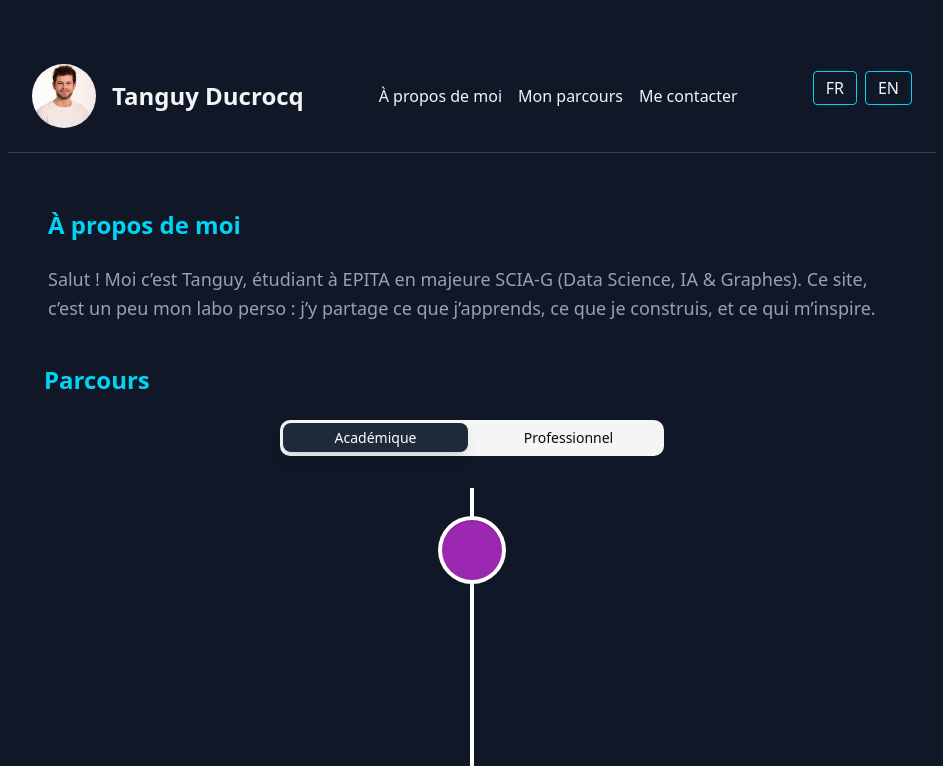
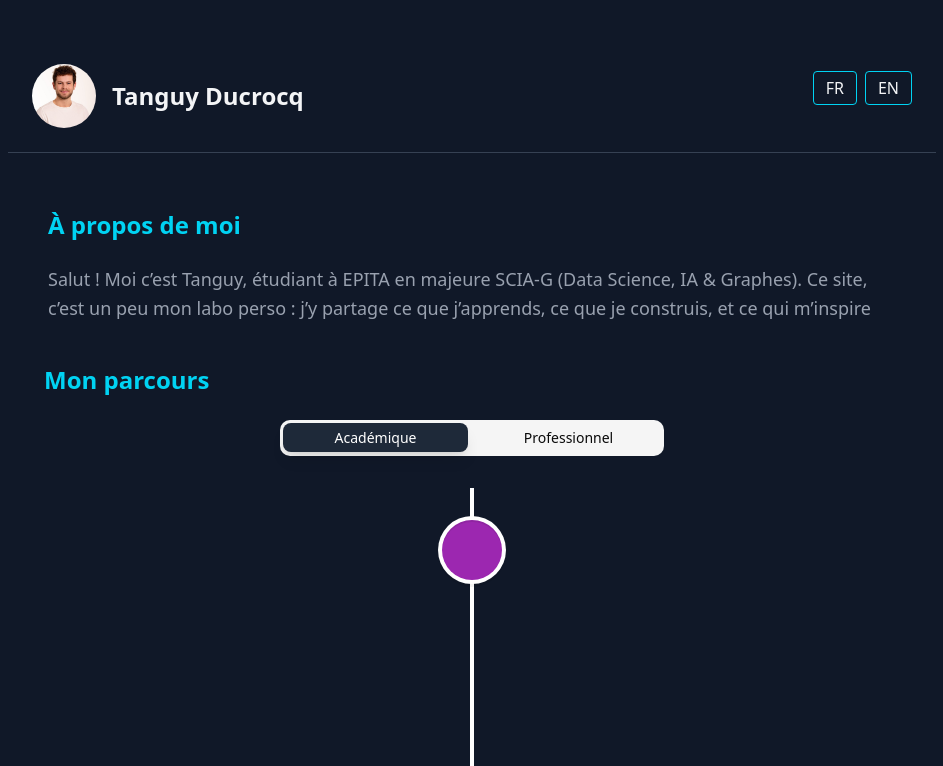
Before and after one commit to tanguydcq/tanguydcq.github.io, a React (Vite) app: page / in a window 1280 px wide. Shown: the top 766 px of the page, without its empty margins (168-1111 px from the left). Built offline with nearby package versions, Linux system fonts and the light colour scheme; some icons are missing.

Commit message:
traduction de toute la section parcours

```diff
--- a/src/components/Header.tsx
+++ b/src/components/Header.tsx
@@ -11,11 +11,11 @@ export function Header() {
         <img src="/images/identite.jpg" alt="Identité" className="w-16 h-16 rounded-full object-cover" />
         <h1 className="text-2xl font-bold">Tanguy Ducrocq</h1>
       </div>
-      <nav className="space-x-4">
+      {/* <nav className="space-x-4">
         <a href="#presentation" className="hover:text-blue-400">{t('header.presentation')}</a>
         <a href="#parcours" className="hover:text-blue-400">{t('header.parcours')}</a>
         <a href="#contact" className="hover:text-blue-400">{t('header.contact')}</a>
-      </nav>
+      </nav> */}
       <div className="flex justify-end mb-4">
         <button
           onClick={() => i18n.changeLanguage('fr')}
--- a/src/components/ParcoursComponent.tsx
+++ b/src/components/ParcoursComponent.tsx
@@ -5,6 +5,9 @@ import StarIcon from '@mui/icons-material/Star';
 import SchoolIcon from '@mui/icons-material/School';
 import { Tabs, TabsContent, TabsList, TabsTrigger } from "./ui/tabs";
 import React from 'react';
+
+import { useTranslation } from "react-i18next";
+import "../i18n";
 
 // Typage des props pour TimelineItem
 interface TimelineItemProps {
@@ -42,31 +45,32 @@ function TimelineItem({
 
 
 function ParcoursAcademiqueSection() {
+    const { t } = useTranslation();
     return (
         <section className="flex flex-col p-6 rounded-2xl w-full text-left">
             <VerticalTimeline>
                 <TimelineItem
-                    date="2023 - present"
+                    date={t('parcours.academicJourney.items.0.date')}
                     icon={<SchoolIcon />}
-                    title="EPITA"
-                    subtitle="Paris"
-                    description="Cycle ingénieur – Promotion 2026 Majeure SCIA-G : Data Science, Intelligence Artificielle et Graphes"
+                    title={t('parcours.academicJourney.items.0.title')}
+                    subtitle={t('parcours.academicJourney.items.0.subtitle')}
+                    description={t('parcours.academicJourney.items.0.description')}
                     bgColor="rgb(156, 39, 176)"
                 />
                 <TimelineItem
-                    date="2021-2023"
+                    date={t('parcours.academicJourney.items.1.date')}
                     icon={<SchoolIcon />}
-                    title="Prepa CPGE"
-                    subtitle="Sainte Marie Antony"
-                    description="Filière suivie : MPSI/MP"
+                    title={t('parcours.academicJourney.items.1.title')}
+                    subtitle={t('parcours.academicJourney.items.1.subtitle')}
+                    description={t('parcours.academicJourney.items.1.description')}
                     bgColor="rgb(33, 150, 243)"
                 />
                 <TimelineItem
-                    date="2020-2021"
+                    date={t('parcours.academicJourney.items.2.date')}
                     icon={<SchoolIcon />}
-                    title="Baccalauréat"
-                    subtitle="Lakanal Sceaux"
-                    description="Spécialités suivies : mathématiques et physique-chimie Options choisies : mathématiques expertes et sport"
+                    title={t('parcours.academicJourney.items.2.title')}
+                    subtitle={t('parcours.academicJourney.items.2.subtitle')}
+                    description={t('parcours.academicJourney.items.2.description')}
                     bgColor="rgb(255, 87, 34)"
                 />
                 <VerticalTimelineElement
@@ -80,47 +84,45 @@ function ParcoursAcademiqueSection() {
 
 
 function ParcoursProSection() {
+    const { t } = useTranslation();
     return (
         <section className="flex flex-col p-6 rounded-2xl w-full text-left">
             <VerticalTimeline>
                 <TimelineItem
-                    date="Septembre 2024 - janvier 2025"
+                    date={t('parcours.professionalJourney.items.0.date')}
                     icon={<SchoolIcon />}
-                    title="Stage mi- étude"
-                    subtitle="DiliTrust La Défense"
-                    description="Développement d’un agent intelligent en Python intégrant l’API ChatGPT pour automatiser la génération de documentation technique, avec interface Slack et scraping de données multi-sources Classification de contrats via LLM interne à l’aide de prompts multi-étapes optimisés, pour généraliser les types de documents non vus lors de l’entraînement initial"
+                    title={t('parcours.professionalJourney.items.0.title')}
+                    subtitle={t('parcours.professionalJourney.items.0.subtitle')}
+                    description={t('parcours.professionalJourney.items.0.description')}
                     bgColor="rgb(156, 39, 176)"
                 />
                 <TimelineItem
-                    date="Depuis avril 2023"
+                    date={t('parcours.professionalJourney.items.1.date')}
                     icon={<WorkIcon />}
-                    title="Co-créateur Sterenova"
-                    subtitle="Paris"
-                    description="Fondateur de Sterenova évènementiel et location de matériel planification d'évènement gestion d'entreprise"
+                    title={t('parcours.professionalJourney.items.1.title')}
+                    subtitle={t('parcours.professionalJourney.items.1.subtitle')}
+                    description={t('parcours.professionalJourney.items.1.description')}
                     bgColor="rgb(33, 150, 243)"
                 />
                 <TimelineItem
-                    date="Août 2022"
+                    date={t('parcours.professionalJourney.items.2.date')}
                     icon={<WorkIcon />}
-                    title="Serveur/Barman"
-                    subtitle="Marius Café Pornic"
-                    description=""
+                    title={t('parcours.professionalJourney.items.2.title')}
+                    subtitle={t('parcours.professionalJourney.items.2.subtitle')}
                     bgColor="rgb(33, 150, 243)"
                 />
                 <TimelineItem
-                    date="Mars 2021"
+                    date={t('parcours.professionalJourney.items.3.date')}
                     icon={<WorkIcon />}
-                    title="Manutentionnaire"
-                    subtitle="PSL France M.I.N Rungis"
-                    description=""
+                    title={t('parcours.professionalJourney.items.3.title')}
+                    subtitle={t('parcours.professionalJourney.items.3.subtitle')}
                     bgColor="rgb(33, 150, 243)"
                 />
                 <TimelineItem
-                    date="Août 2020"
+                    date={t('parcours.professionalJourney.items.4.date')}
                     icon={<WorkIcon />}
-                    title="Magasinier au service Pièces de Rechange"
-                    subtitle="Renault Retail Group Paris"
-                    description=""
+                    title={t('parcours.professionalJourney.items.4.title')}
+                    subtitle={t('parcours.professionalJourney.items.4.subtitle')}
                     bgColor="rgb(33, 150, 243)"
                 />
                 <VerticalTimelineElement
@@ -134,9 +136,10 @@ function ParcoursProSection() {
 
 
 export function ParcoursComponent() {
+    const { t } = useTranslation();
     return (
         <div id="parcours" className="mb-8 mt-4 flex flex-col w-full justify-center">
-            <h2 className="text-2xl text-cyan-400 font-semibold mb-2 pb-4 pl-5">Parcours</h2>
+            <h2 className="text-2xl text-cyan-400 font-semibold mb-2 pb-4 pl-5">{t('parcours.title')}</h2>
             <Tabs defaultValue="academique" className="w-full">
                 <div className="flex justify-center w-full">
                     <TabsList className="grid w-96 grid-cols-2 gap-2">
@@ -144,13 +147,13 @@ export function ParcoursComponent() {
                             value="academique"
                             className="px-2 py-1 text-sm data-[state=active]:bg-gray-800 data-[state=active]:text-white data-[state=active]:shadow-lg"
                         >
-                            Académique
+                            {t('parcours.academicJourney.title')}
                         </TabsTrigger>
                         <TabsTrigger
                             value="pro"
                             className="px-2 py-1 text-sm data-[state=active]:bg-gray-800 data-[state=active]:text-white data-[state=active]:shadow-lg"
                         >
-                            Professionnel
+                            {t('parcours.professionalJourney.title')}
                         </TabsTrigger>
                     </TabsList>
                 </div>
--- a/src/i18n.ts
+++ b/src/i18n.ts
@@ -13,6 +13,64 @@ const resources = {
                 title: "About Me",
                 description: `Hi! I'm Tanguy, a student at EPITA majoring in SCIA-G (Data Science, AI & Graphs). This site is kind of my personal lab: I share what I learn, what I build, and what inspires me here.`
             },
+            parcours: {
+                title: "My Journey",
+                academicJourney: {
+                    title: "Academic",
+                    items: {
+                        0: {
+                            title: "EPITA",
+                            date: "2023 - present",
+                            subtitle: "Paris",
+                            description: "Engineering cycle – Class of 2026 Major SCIA-G: Data Science, Artificial Intelligence and Graphs",
+                        },
+                        1: {
+                            title: "CPGE Prep",
+                            date: "2021-2023",
+                            subtitle: "Sainte Marie Antony",
+                            description: "Field of study: MPSI/MP",
+                        },
+                        2: {
+                            title: "Baccalaureate",
+                            date: "2020-2021",
+                            subtitle: "Lakanal Sceaux",
+                            description: "Specializations: mathematics and physics-chemistry Options: expert mathematics and sport",
+                        }
+                    }
+                },
+                professionalJourney: {
+                    title: "Professional",
+                    items: {
+                        0: {
+                            title: "Internship",
+                            date: "September 2024 - January 2025",
+                            subtitle: "DiliTrust La Défense",
+                            description: "Development of an intelligent agent in Python integrating the ChatGPT API to automate the generation of technical documentation, with Slack interface and multi-source data scraping Classification of contracts via internal LLM using optimized multi-step prompts, to generalize unseen document types during initial training",
+                        },
+                        1: {
+                            title: "Co-founder",
+                            date: "Since April 2023",
+                            subtitle: "Sterenova",
+                            description: "Founder of Sterenova events and equipment rental event planning corporate management",
+                        },
+                        2: {
+                            title: "Server/Bartender",
+                            date: "August 2022",
+                            subtitle: "Marius Café Pornic",
+                        },
+                        3: {
+                            title: "Warehouse Worker",
+                            date: "March 2021",
+                            subtitle: "PSL France M.I.N Rungis",
+                        },
+                        4: {
+                            title: "Spare Parts Warehouseman",
+                            date: "August 2020",
+                            subtitle: "Renault Retail Group Paris",
+                        }
+                    }
+                }
+            }
         }
     },
     fr: {
@@ -24,9 +82,66 @@ const resources = {
             },
             about: {
                 title: "À propos de moi",
-                description: `Salut ! Moi c’est Tanguy, étudiant à EPITA en majeure SCIA-G (Data Science, IA & Graphes). Ce site, c’est un peu mon labo perso : j’y partage ce que j’apprends, ce que je construis, et ce qui m’inspire.`
+                description: `Salut ! Moi c’est Tanguy, étudiant à EPITA en majeure SCIA-G (Data Science, IA & Graphes). Ce site, c’est un peu mon labo perso : j’y partage ce que j’apprends, ce que je construis, et ce qui m’inspire`
             },
-            // Ajoute d'autres clés ici
+            parcours: {
+                title: "Mon parcours",
+                academicJourney: {
+                    title: "Académique",
+                    items: {
+                        0: {
+                            title: "EPITA",
+                            date: "2023 - présent",
+                            subtitle: "Paris",
+                            description: "Cycle ingénieur – Promotion 2026 Majeure SCIA-G : Data Science, Intelligence Artificielle et Graphes",
+                        },
+                        1: {
+                            title: "Prépa CPGE",
+                            date: "2021-2023",
+                            subtitle: "Sainte Marie Antony",
+                            description: "Filière suivie : MPSI/MP",
+                        },
+                        2: {
+                            title: "Baccalauréat",
+                            date: "2020-2021",
+                            subtitle: "Lakanal Sceaux",
+                            description: "Spécialités suivies : mathématiques et physique-chimie Options choisies : mathématiques expertes et sport",
+                        }
+                    }
+                },
+                professionalJourney: {
+                    title: "Professionnel",
+                    items: {
+                        0: {
+                            date: "Septembre 2024 - janvier 2025",
+                            title: "Stage mi- étude",
+                            subtitle: "DiliTrust La Défense",
+                            description: "Développement d’un agent intelligent en Python intégrant l’API ChatGPT pour automatiser la génération de documentation technique, avec interface Slack et scraping de données multi-sources Classification de contrats via LLM interne à l’aide de prompts multi-étapes optimisés, pour généraliser les types de documents non vus lors de l’entraînement initial",
+                        },
+                        1: {
+                            date: "Depuis avril 2023",
+                            title: "Co-créateur Sterenova",
+                            subtitle: "Paris",
+                            description: "Fondateur de Sterenova évènementiel et location de matériel planification d'évènement gestion d'entreprise",
+                        },
+                        2: {
+                            date: "Août 2022",
+                            title: "Serveur/Barman",
+                            subtitle: "Marius Café Pornic"
+                        },
+                        3: {
+                            date: "Mars 2021",
+                            title: "Manutentionnaire",
+                            subtitle: "PSL France M.I.N Rungis"
+                        },
+                        4: {
+                            date: "Août 2020",
+                            title: "Magasinier au service Pièces de Rechange",
+                            subtitle: "Renault Retail Group Paris"
+                        }
+                    }
+                }
+            }
         }
     }
 };
```
